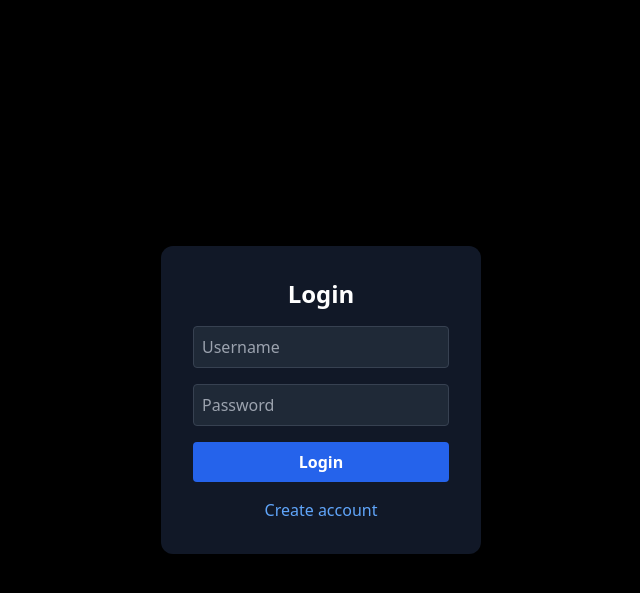
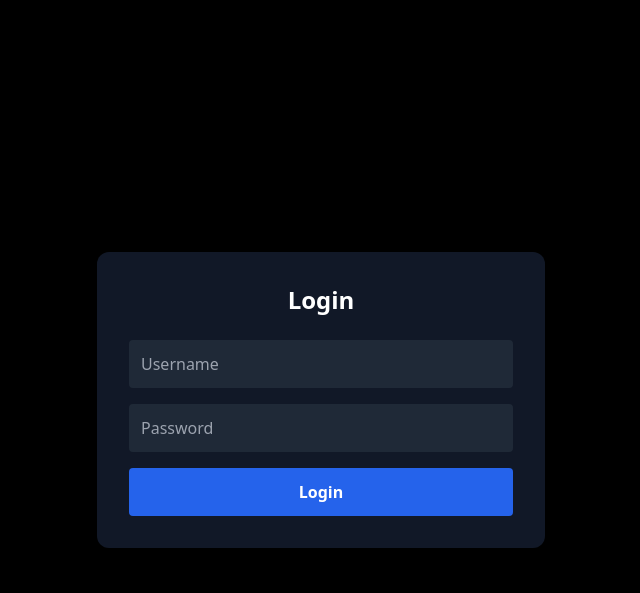
Before and after one commit to ny1849288-dev/calendar_reminder_app, a Flask app: template templates/login.html in a window 1280 px wide. Shown: the top 593 px of the page, without its empty margins (319-959 px from the left). Run offline with Flask 3, Linux system fonts and the light colour scheme; the template is opened without the code that fills it, so the values that code supplies are empty; some libraries are stand-ins or nearby versions.

Commit message:
Refactor login.html for better layout and accessibility
Updated login form with improved structure and styling.

```diff
--- a/templates/login.html
+++ b/templates/login.html
@@ -1,28 +1,44 @@
 <!DOCTYPE html>
-<html>
+<html lang="en">
 <head>
+  <meta charset="UTF-8" />
   <title>Login</title>
   <script src="https://cdn.tailwindcss.com"></script>
 </head>
 <body class="bg-black text-white min-h-screen flex items-center justify-center">
 
-  <form method="POST" class="bg-gray-900 p-8 rounded-xl w-80 space-y-4 shadow-lg">
-    <h2 class="text-2xl font-bold text-center">Login</h2>
+  <div class="bg-gray-900 p-8 rounded-xl shadow-xl w-full max-w-md">
+    <h1 class="text-2xl font-bold mb-6 text-center">Login</h1>
 
-    <input name="username" placeholder="Username"
-      class="w-full p-2 rounded bg-gray-800 text-white border border-gray-700">
+    <form method="POST" action="/login" class="space-y-4">
+      <input
+        type="text"
+        name="username"
+        placeholder="Username"
+        required
+        class="w-full p-3 rounded bg-gray-800 text-white focus:outline-none focus:ring-2 focus:ring-blue-500"
+      />
 
-    <input name="password" type="password" placeholder="Password"
-      class="w-full p-2 rounded bg-gray-800 text-white border border-gray-700">
+      <input
+        type="password"
+        name="password"
+        placeholder="Password"
+        required
+        class="w-full p-3 rounded bg-gray-800 text-white focus:outline-none focus:ring-2 focus:ring-blue-500"
+      />
 
-    <button class="w-full bg-blue-600 hover:bg-blue-700 p-2 rounded font-semibold">
-      Login
-    </button>
+      <button
+        type="submit"
+        class="w-full bg-blue-600 hover:bg-blue-700 transition p-3 rounded font-semibold"
+      >
+        Login
+      </button>
+    </form>
 
-    <a href="/register" class="block text-center text-blue-400 hover:underline">
-      Create account
-    </a>
-  </form>
+    {% if error %}
+      <p class="text-red-500 mt-4 text-center">{{ error }}</p>
+    {% endif %}
+  </div>
 
 </body>
 </html>
```
